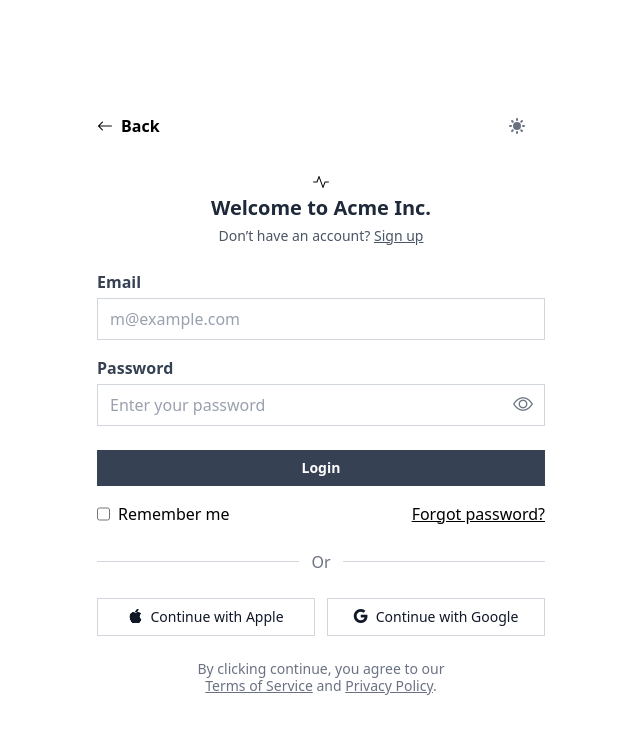
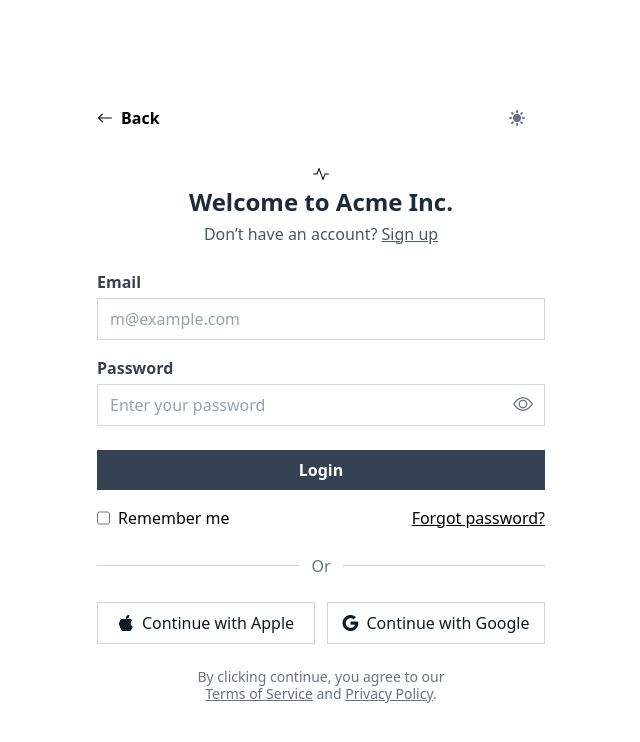
Before and after one commit to Danu-Nur/vue-web-analityk, a Vue app: page /login in a window 1280 px wide. Shown: the top 742 px of the page, without its empty margins (319-959 px from the left). Built offline with nearby package versions, Linux system fonts and the light colour scheme.

Commit message:
fix: Update heading and paragraph styles for improved readability in Login component

```diff
--- a/src/pages/login/Login.vue
+++ b/src/pages/login/Login.vue
@@ -26,10 +26,10 @@
             <div class="text-center">
                 <!-- <i class="bi bi-collection"></i> -->
                 <i class="bi bi-activity"></i>
-                <h1 class="mb-1 text-xl font-bold text-gray-800 dark:text-gray-100">
+                <h1 class="mb-1 text-2xl font-bold text-gray-800 dark:text-gray-100">
                     Welcome to Acme Inc.
                 </h1>
-                <p class="mb-6 text-sm text-gray-600 dark:text-gray-300">
+                <p class="mb-6 text-gray-600 text-md dark:text-gray-300">
                     Don’t have an account?
                     <router-link to="/signup" class="underline hover:text-gray-500 dark:hover:text-gray-400">
                         Sign up
@@ -52,13 +52,11 @@
                         class="w-full px-3 py-2 text-gray-900 placeholder-gray-400 bg-white border border-gray-300 dark:placeholder-gray-400 dark:border-gray-700 focus:outline-none focus:ring-1 focus:ring-gray-500 dark:focus:ring-gray-400 focus:border-gray-500 dark:focus:border-gray-400 dark:bg-gray-900 dark:text-gray-100" />
                     <button type="button" @click="togglePassword()" id="togglePassword" :aria-label="isPasswordVisible ? 'Hide password' : 'Show password'"
                         class="absolute inset-y-0 right-0 flex items-center pr-3 text-gray-500 dark:text-gray-400 focus:outline-none">
-                        <!-- <i class="text-xl bi bi-eye" id="eyeIcon"></i>
-                        <i class="text-xl bi bi-eye-slash" id="eyeSlashIcon"></i> -->
                         <i :class="['text-xl bi', isPasswordVisible ? 'bi-eye-slash' : 'bi-eye']"></i>
                     </button>
                 </div>
                 <button type="button"
-                    class="w-full py-2 text-sm font-semibold text-white transition-colors duration-200 bg-gray-700 hover:bg-gray-800 dark:bg-gray-600 dark:hover:bg-gray-700"
+                    class="w-full py-2 font-semibold text-white transition-colors duration-200 bg-gray-700 hover:bg-gray-800 dark:bg-gray-600 dark:hover:bg-gray-700"
                     @click="handleLogin">
                     Login
                 </button>
@@ -77,12 +75,12 @@
             </div>
             <div class="flex justify-center gap-3">
                 <button type="button"
-                    class="flex items-center justify-center w-full px-3 py-2 space-x-2 text-sm text-gray-900 transition-colors duration-200 bg-white border border-gray-300 dark:border-gray-700 dark:bg-gray-900 dark:text-gray-100 hover:bg-gray-100 dark:hover:bg-gray-800">
+                    class="flex items-center justify-center w-full px-3 py-2 space-x-2 text-gray-900 transition-colors duration-200 bg-white border border-gray-300 dark:border-gray-700 dark:bg-gray-900 dark:text-gray-100 hover:bg-gray-100 dark:hover:bg-gray-800">
                     <i class="bi bi-apple"></i>
                     <span>Continue with Apple</span>
                 </button>
                 <button type="button"
-                    class="flex items-center justify-center w-full px-3 py-2 space-x-2 text-sm text-gray-900 transition-colors duration-200 bg-white border border-gray-300 dark:border-gray-700 dark:bg-gray-900 dark:text-gray-100 hover:bg-gray-100 dark:hover:bg-gray-800">
+                    class="flex items-center justify-center w-full px-3 py-2 space-x-2 text-gray-900 transition-colors duration-200 bg-white border border-gray-300 dark:border-gray-700 dark:bg-gray-900 dark:text-gray-100 hover:bg-gray-100 dark:hover:bg-gray-800">
                     <i class="bi bi-google"></i>
                     <span>Continue with Google</span>
                 </button>
```
